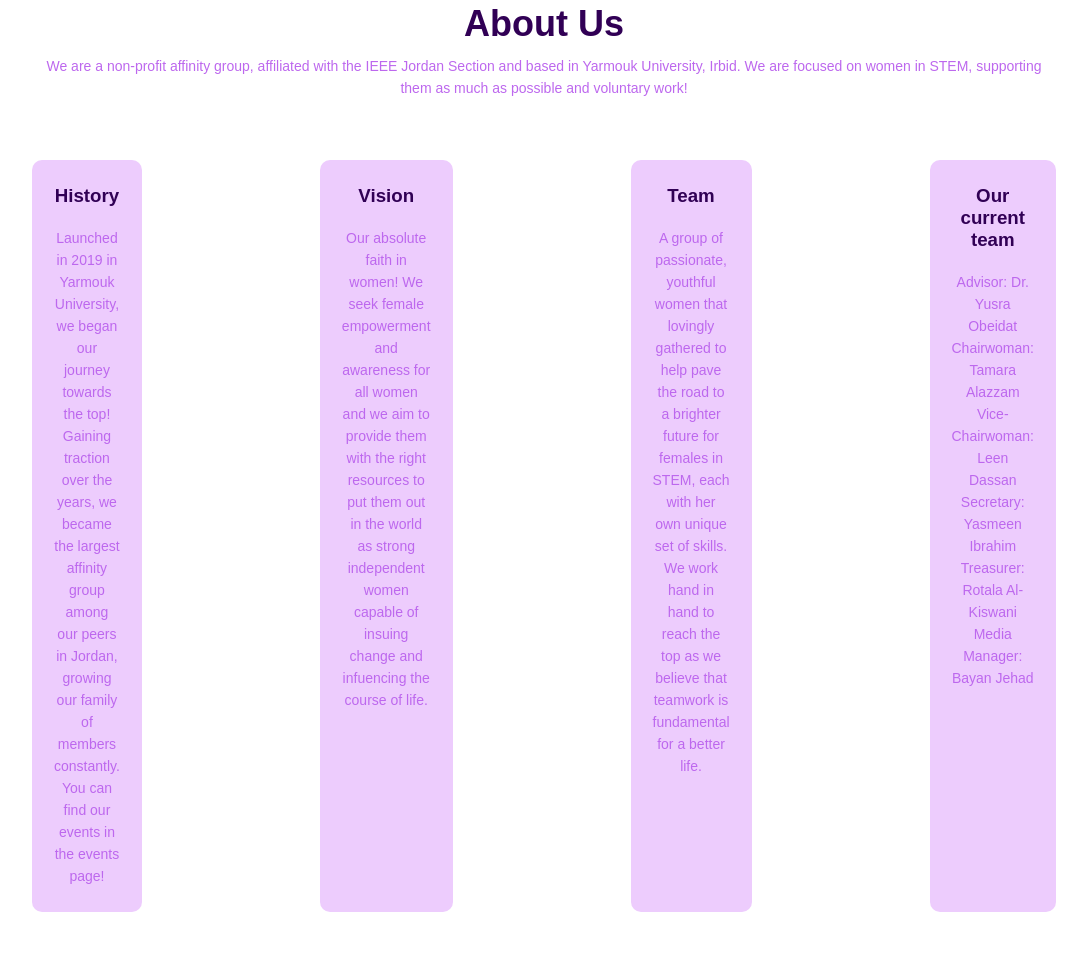
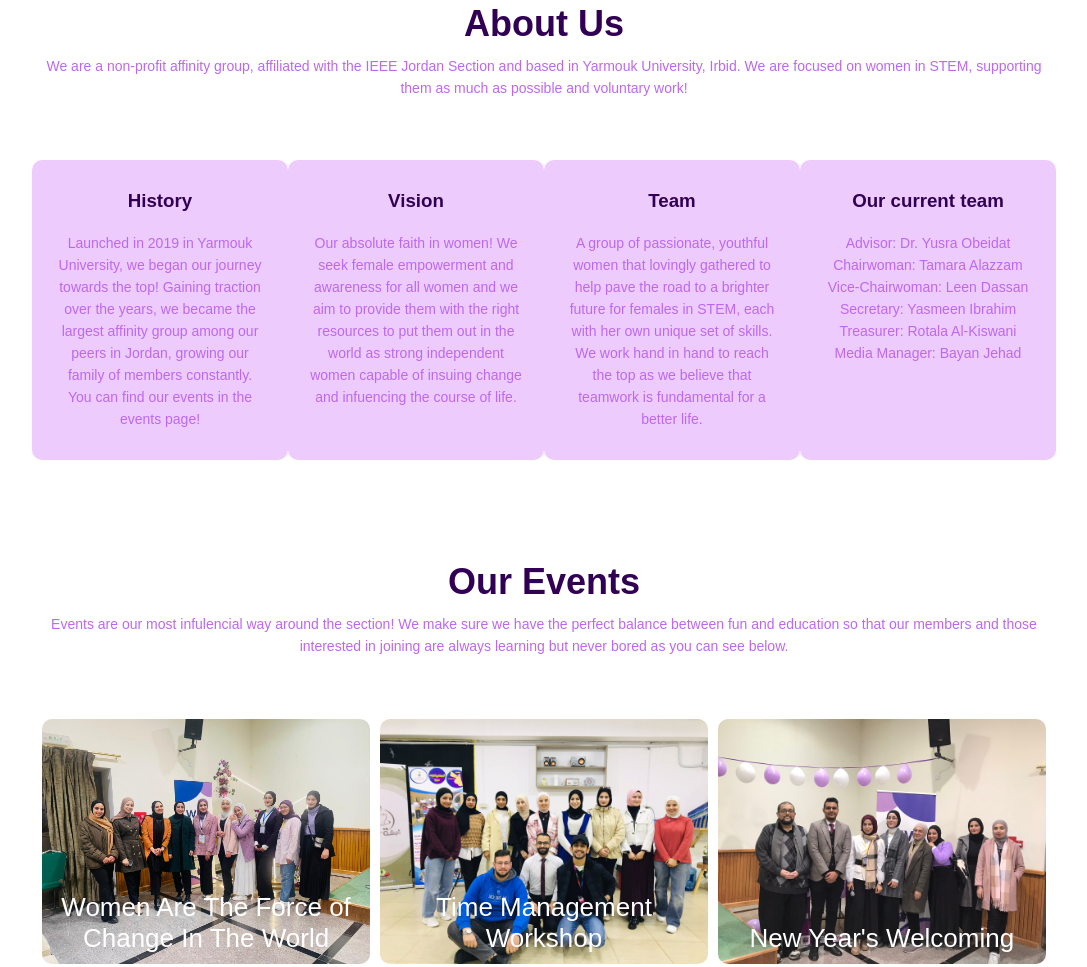
Before and after one commit to JasmineIbrahim/ieeeWIEyu, a plain HTML site: page index.html in a window 1280 px wide. Shown: the part 897-1864 px from the top of the page, without its empty margins (96-1183 px from the left). Drawn offline with Linux system fonts and the light colour scheme; a web font is replaced by a local one.

Commit message:
Update style.css

```diff
--- a/style.css
+++ b/style.css
@@ -203,16 +203,16 @@ h3 {
 .row {
     margin-top: 5%;
     display: flex;
-    justify-content: space-between;
+    justify-content: space-evenly;
     flex-direction: row-reverse;
 }
 
 .About-col {
-    flex-basis: 10%;
+    flex-basis: 31%;
     background: #edccfd;
     border-radius: 10px;
     margin-bottom: 5%;
-    padding: 15px 12px;
+    padding: 20px 12px;
     box-sizing: border-box;
     transition: 0.5s;
 }
```
